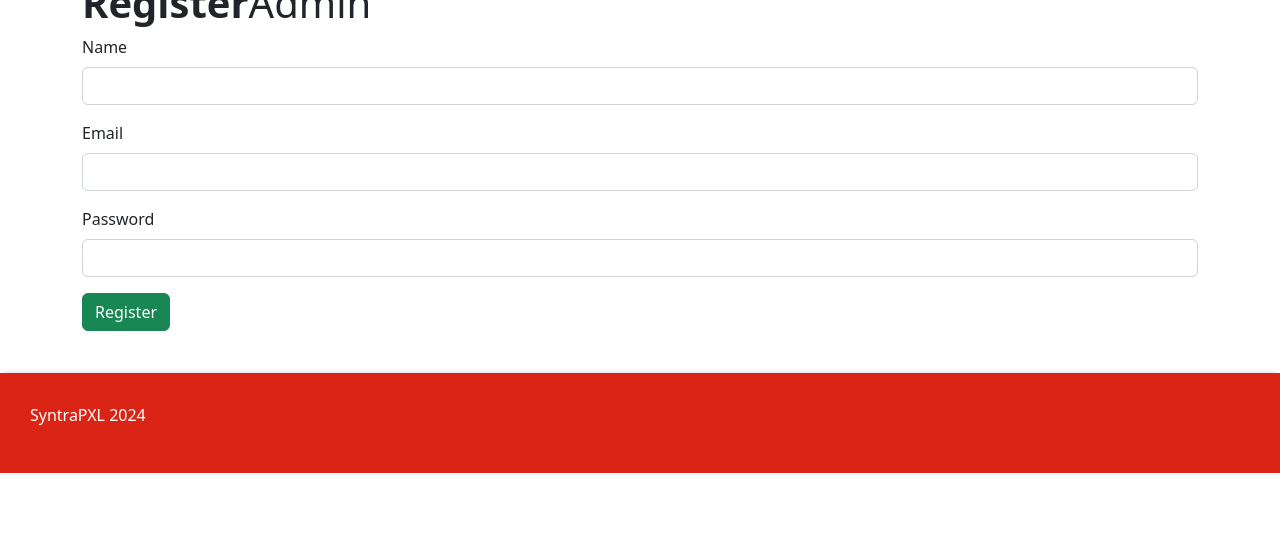
After one commit to mdenitti/phpbasic, a PHP site: page /admin/register.php in a window 1280 px wide. The commit adds this page. Shown: the part 244-800 px from the top of the page. Run offline with PHP 8.4, Linux system fonts and the light colour scheme.

Commit message:
Added a register/login system

```diff
--- /dev/null
+++ b/oefthema/admin/footer.php
@@ -0,0 +1,19 @@
+</div>
+<style>
+.container-fluid.footer {
+    background-color: #da2415;
+    color: white;
+    height: 100px;
+    padding: 30px;
+    margin-top: 42px;
+
+    /* Add a subtle top shadow */
+    box-shadow: 0 -5px 5px -5px rgba(0, 0, 0, 0.2);
+}
+</style>
+
+<div class="container-fluid footer">
+SyntraPXL <?php echo date('Y') ?>
+</div>
+</body>
+</html>
--- /dev/null
+++ b/oefthema/admin/header.php
@@ -0,0 +1,23 @@
+<!DOCTYPE html>
+<html lang="en">
+  <head>
+    <title>Admin</title>
+    <link rel="icon" type="image/x-icon" href="./assets/favicon.ico" />
+    <meta charset="utf-8" />
+    <meta name="viewport" content="width=device-width, initial-scale=1" />
+    <link
+      href="https://cdn.jsdelivr.net/npm/bootstrap@5.2.1/dist/css/bootstrap.min.css"
+      rel="stylesheet"
+    />
+    <script
+      src="https://cdn.jsdelivr.net/npm/bootstrap@5.2.1/dist/js/bootstrap.bundle.min.js"
+    ></script>
+    <link rel="stylesheet" href="../style.css" />
+</head>
+  <body>
+  <div class="container-fluid">
+    <div class="row">
+        <img src="https://www.syntrapxl.be/themes/custom/sassy/assets/images/syntra/logo.svg" class="logo"/>
+    </div>
+</div>
+    <div class="container">
--- /dev/null
+++ b/oefthema/admin/register.php
@@ -0,0 +1,70 @@
+<?php include 'header.php'; ?>
+<?php require '../global.php';?>
+
+<?php
+if (isset($_POST['name'])) {
+
+    // if i do not use a prepared statement, i need to sanitize the input
+    $name = mysqli_real_escape_string($conn, $_POST['name']);
+    $email = mysqli_real_escape_string($conn, $_POST['email']);
+    $password = mysqli_real_escape_string($conn, $_POST['password']);
+
+
+    // check if email already exists
+    $sql = "SELECT * FROM `users` WHERE `email` = '$email'";
+    $result = mysqli_query($conn, $sql);
+    if (mysqli_num_rows($result) > 0) {
+        echo "<div class='alert alert-danger' role='alert'>
+        Email already exists...
+      </div>";
+
+       // show a try again button bootstrap style
+       echo "<a href='register.php' class='btn btn-danger'>Try again</a>";
+
+        exit;
+    }
+
+    // get current date
+    $date = date("Y-m-d H:i:s");
+
+    // hash the password with bcrypt and use a cost of 10
+    $password = password_hash($password, PASSWORD_BCRYPT, ['cost' => 10]);
+
+    $sql = "INSERT INTO
+    `users` (`name`, `email`, `status`, `date`, `password`)
+    VALUES ('$name', '$email', 0, '$date', '$password')";
+
+    if (mysqli_query($conn, $sql)) {
+        echo "<div class='alert alert-primary' role='alert'>
+        User $name has been added...
+      </div>";
+    }
+
+}
+
+
+?>
+
+<h1><span class="fat">Register</span>Admin</h1>
+
+<form action="register.php" method="post">
+
+<div class="mb-3">
+  <label for="exampleFormControlInput1" class="form-label">Name</label>
+  <input type="text" class="form-control" name="name" required>
+</div>
+
+<div class="mb-3">
+  <label for="exampleFormControlInput1" class="form-label">Email</label>
+  <input type="email" class="form-control" name="email" required>
+</div>
+
+<div class="mb-3">
+  <label for="exampleFormControlInput1" class="form-label">Password</label>
+  <input type="password" class="form-control" name="password" required>
+</div>
+
+<button type="submit" class="btn btn-success">Register</button>
+
+
+<?php include 'footer.php'; ?>
--- a/oefthema/global.php
+++ b/oefthema/global.php
@@ -42,3 +42,10 @@ function convertToBelgianFormat($mysqlDate) {
     // Return the Belgian formatted date
     return $belgianDate;
 }
+
+function checkLoggedIn() {
+    if (!isset($_SESSION['token'])) {
+        header('Location: login.php');
+        exit;
+    }
+}
--- /dev/null
+++ b/oefthema/style.css
@@ -0,0 +1,12 @@
+img.logo {
+    width: 270px;
+    padding: 40px;
+}
+
+h1 {
+    font-weight: 100;
+}
+
+span.fat {
+    font-weight: 700;
+}
```
Also changed, not shown: oefthema/admin/dashboard.php (added, +10 -0 lines), oefthema/admin/login.php (added, +53 -0 lines), oefthema/admin/logout.php (added, +10 -0 lines), 1 other file.
